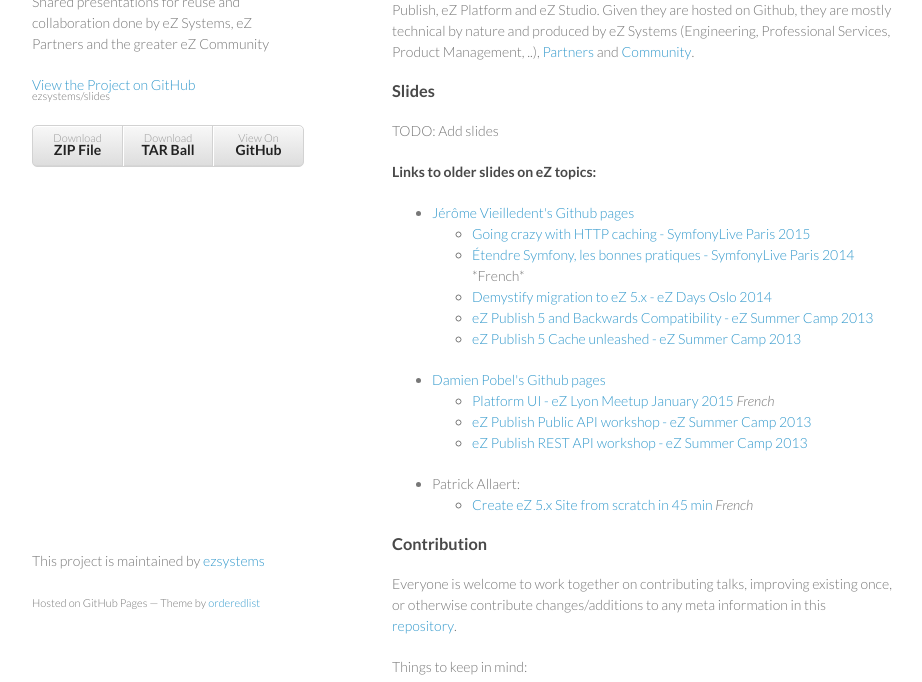
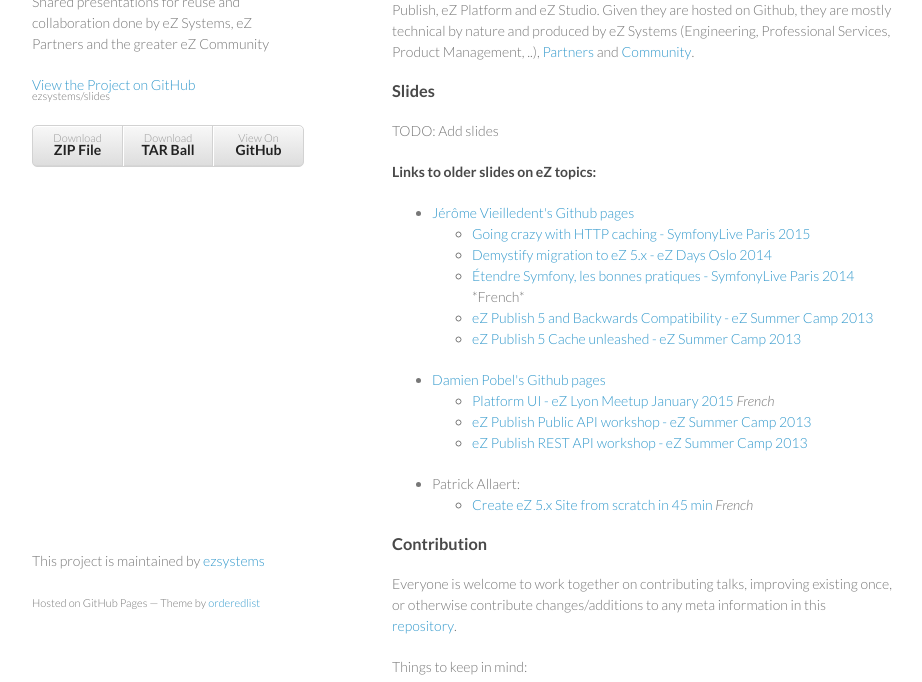
Before and after one commit to janit/slides, a plain HTML site: page index.html in a window 1280 px wide. Shown: the part 118-800 px from the top of the page, without its empty margins (178-1100 px from the left). Drawn offline with Linux system fonts and the light colour scheme.

Commit message:
Update index.html

```diff
--- a/index.html
+++ b/index.html
@@ -48,9 +48,8 @@
 
 <ul>
 <li><a href="http://lolautruche.github.io/ez/going-crazy-with-caching.html">Going crazy with HTTP caching - SymfonyLive Paris 2015</a></li>
-<li>
-<a href="http://lolautruche.github.io/ez/etendre-symfony.html" lang="fr">Étendre Symfony, les bonnes pratiques - SymfonyLive Paris 2014</a> *French*</li>
 <li><a href="http://lolautruche.github.io/ez/ez-migration.html">Demystify migration to eZ 5.x - eZ Days Oslo 2014</a></li>
+<li><a href="http://lolautruche.github.io/ez/etendre-symfony.html" lang="fr">Étendre Symfony, les bonnes pratiques - SymfonyLive Paris 2014</a> *French*</li>
 <li><a href="http://lolautruche.github.io/ez/bc.html">eZ Publish 5 and Backwards Compatibility - eZ Summer Camp 2013</a></li>
 <li><a href="http://lolautruche.github.io/ez/cache.html">eZ Publish 5 Cache unleashed - eZ Summer Camp 2013</a></li>
 </ul>
```
